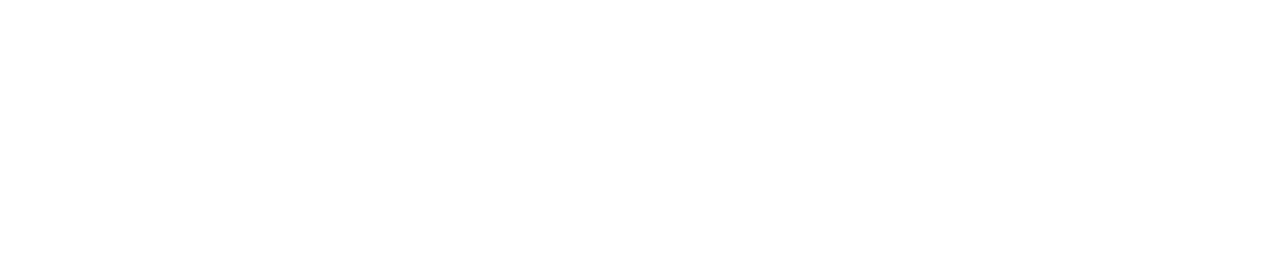
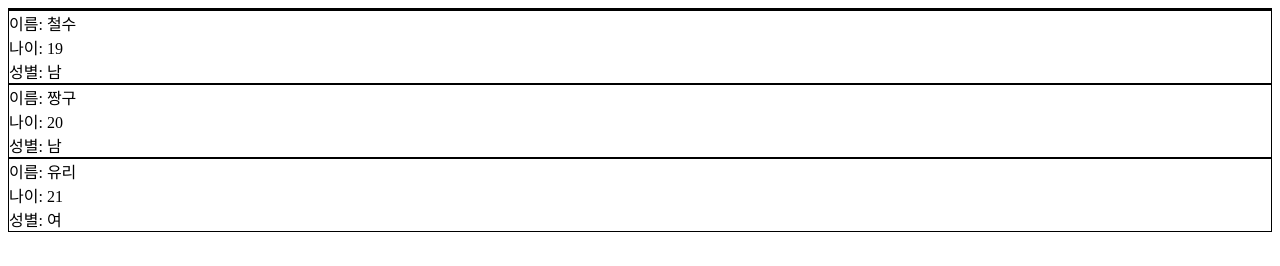
Before and after one commit to leesb5510/javascript_homework, a plain HTML site: page index.html in a window 1280 px wide. Drawn offline with nearby package versions, Linux system fonts and the light colour scheme.

Commit message:
과제 완성

```diff
--- a/index.html
+++ b/index.html
@@ -8,6 +8,9 @@
     <script src="https://ajax.googleapis.com/ajax/libs/jquery/3.5.1/jquery.min.js"></script>
   </head>
   <body>
+    <div class="container">
+      <div class="infoPeople"></div>
+    </div>
     <script src="./script.js"></script>
   </body>
 </html>
--- a/script.js
+++ b/script.js
@@ -0,0 +1,76 @@
+const people = [
+  {
+    이름: "철수",
+    나이: 19,
+    성별: "남",
+  },
+  {
+    이름: "짱구",
+    나이: 20,
+    성별: "남",
+  },
+  {
+    이름: "유리",
+    나이: 21,
+    성별: "여",
+  },
+];
+
+console.log(people);
+
+const container = document.querySelector(".container");
+
+people.forEach((person) => {
+  const html = `
+ <div class="infoPeople">
+   <div>이름: ${person.이름}</div>
+   <div>나이: ${person.나이}</div>
+   <div>성별: ${person.성별}</div>
+ </div>`;
+  container.innerHTML += html;
+});
+
+// 문제 3
+const woman = people.find((person) => {
+  return person.성별 === "여";
+});
+
+console.log(woman);
+
+// 문제 4
+const result = people.filter((person) => {
+  return person.성별 === "남";
+});
+
+console.log(result);
+
+// 문제 5
+const levelUp = people.map((person) => ({
+  ...person,
+  나이: person.나이 + 10,
+}));
+
+console.log("원래나이: ", people);
+console.log("업데이트된 나이: ", levelUp);
+
+// 문제 6
+const peopleCopy = [...people];
+peopleCopy.sort((a, b) => {
+  return b.나이 - a.나이;
+});
+
+console.log("sort전:", people);
+console.log("copy, sort 후: ", peopleCopy);
+
+// 문제 7
+const user = {
+  이름: "병수",
+  나이: 20,
+  주소: "시골",
+};
+
+const { 이름, 나이, 주소 } = user;
+
+console.log(이름);
+console.log(나이);
+console.log(주소);
--- a/style.css
+++ b/style.css
@@ -0,0 +1,3 @@
+.infoPeople {
+  border: 1px solid black;
+}
```
